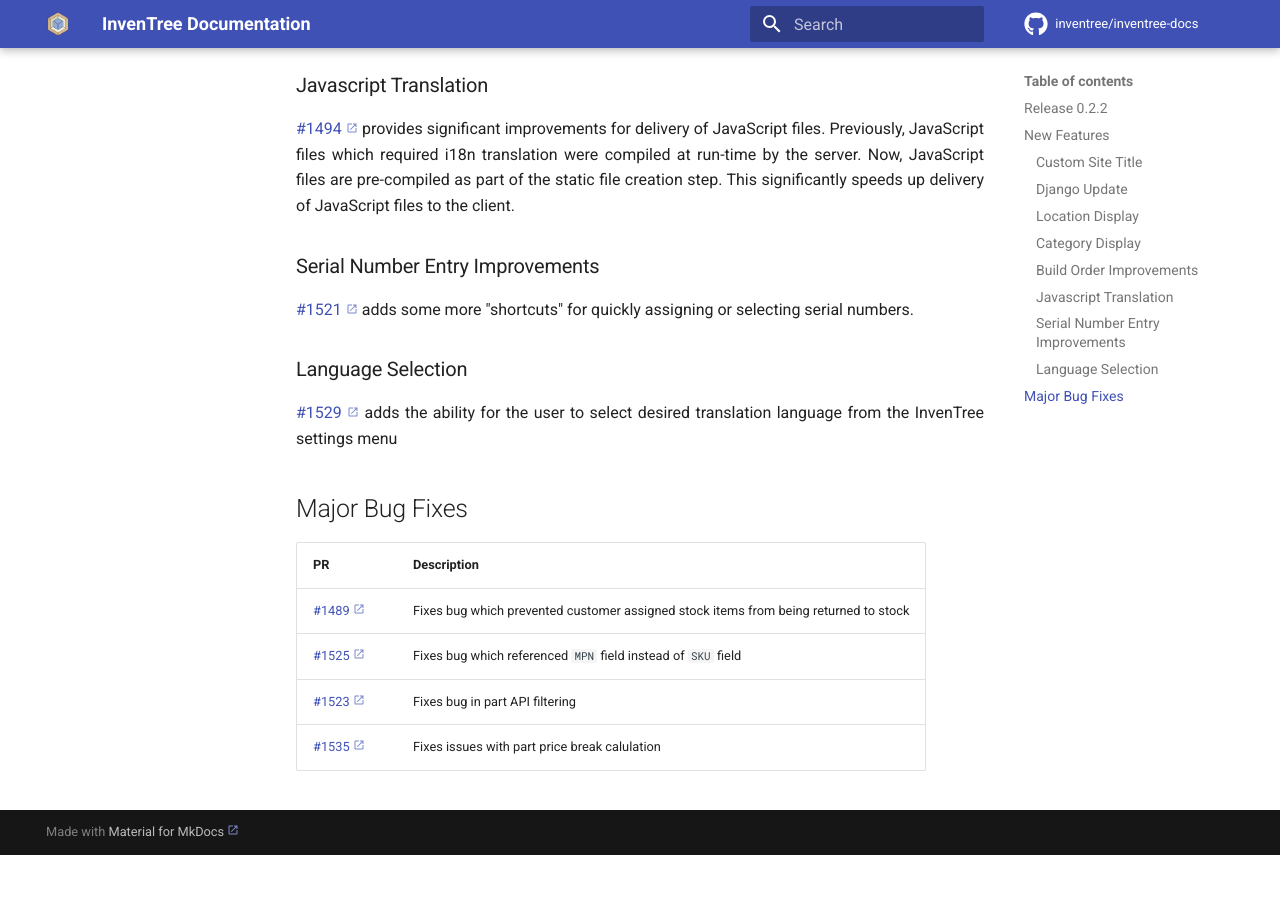
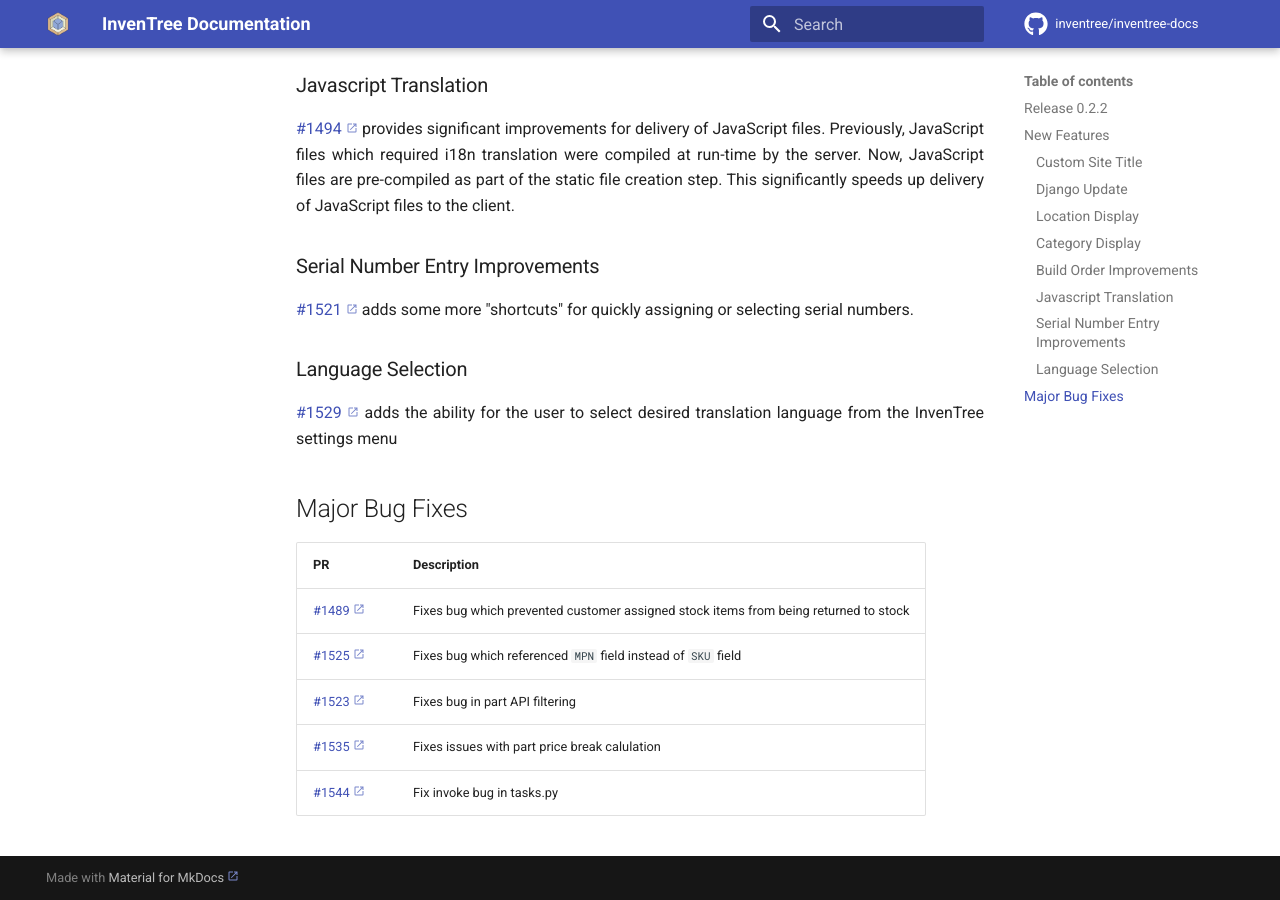
Before and after one commit to inventree/inventree-docs, an MkDocs documentation site: the page built from docs/releases/0.2.2.md, in a window 1280 px wide and 900 px high, scrolled down 915 px. Built offline with MkDocs 1.6.1 and Material for MkDocs 9.7.7, drawn with Linux system fonts in a browser that asks for light colours; a script that is not in the unit is left out; comment, search, counter and statistics services are not loaded; before the commit the page ends 1770 px from its top, so only the background shows below that.

Commit message:
Update 0.2.2.md

```diff
--- a/docs/releases/0.2.2.md
+++ b/docs/releases/0.2.2.md
@@ -48,3 +48,4 @@ title: Release 0.2.2
 | [#1525](https://github.com/inventree/InvenTree/pull/1525) | Fixes bug which referenced `MPN` field instead of `SKU` field
 | [#1523](https://github.com/inventree/InvenTree/pull/1523) | Fixes bug in part API filtering |
 | [#1535](https://github.com/inventree/InvenTree/pull/1535) | Fixes issues with part price break calulation |
+| [#1544](https://github.com/inventree/InvenTree/pull/1544) | Fix invoke bug in tasks.py |
```
